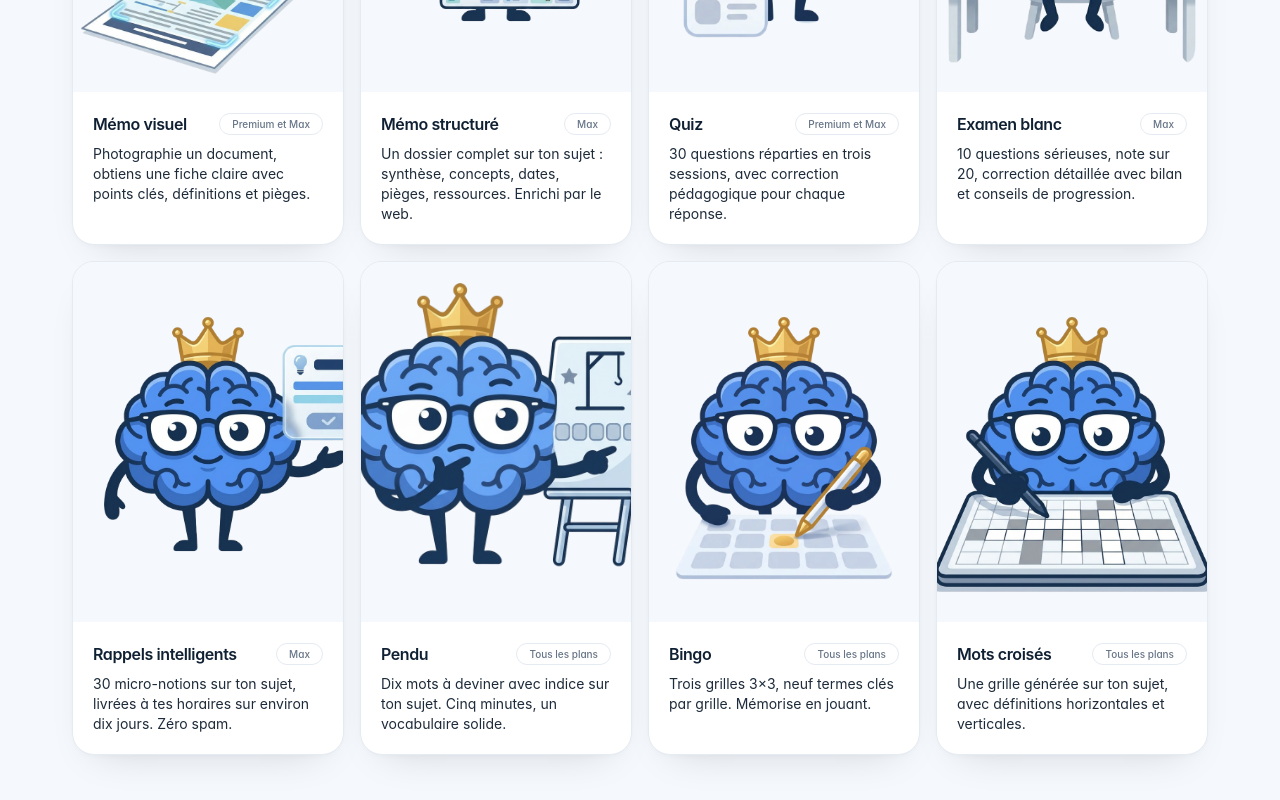
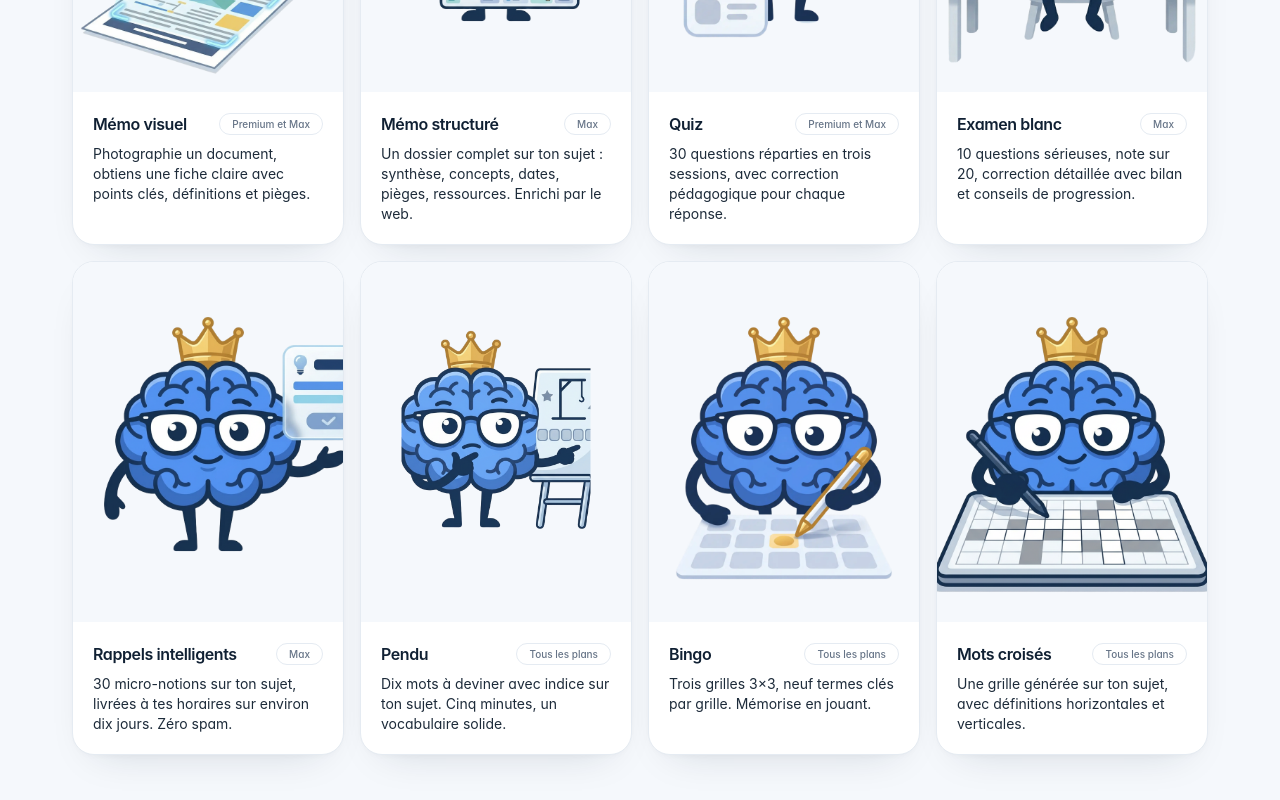
Before and after one commit to Flavien663/revizio-site, a Next.js app: page / in a window 1280 px wide. Shown: the part 2718-3518 px from the top of the page. Built offline with nearby package versions, Linux system fonts and the light colour scheme.

Commit message:
correction hangman

```diff
--- a/app/outils/page.tsx
+++ b/app/outils/page.tsx
@@ -243,12 +243,14 @@ export default function OutilsPage() {
                       aria-hidden
                       className="absolute -inset-5 rounded-[40px] bg-gradient-to-br from-accent-soft to-background-strong blur-2xl opacity-60"
                     />
-                    <div className="relative overflow-hidden rounded-3xl border border-line bg-white shadow-card">
+                    <div className="relative flex items-center justify-center overflow-hidden rounded-3xl border border-line bg-white shadow-card">
                       <Image
                         src={t.image}
                         alt={t.alt}
                         sizes="(max-width: 1024px) 80vw, 460px"
-                        className="h-auto w-full"
+                        className={`h-auto w-full ${
+                          t.slug === "pendu" ? "scale-[0.7]" : ""
+                        }`}
                         placeholder="blur"
                       />
                     </div>
--- a/app/page.tsx
+++ b/app/page.tsx
@@ -389,12 +389,14 @@ export default function Home() {
           <div className="mt-14 grid gap-4 sm:grid-cols-2 lg:grid-cols-4">
             {tools.map((t) => (
               <article key={t.name} className="group relative flex h-full flex-col overflow-hidden rounded-2xl border border-line bg-white shadow-card transition-transform hover:-translate-y-1">
-                <div className="aspect-[3/4] overflow-hidden bg-surface-soft">
+                <div className="flex aspect-[3/4] items-center justify-center overflow-hidden bg-surface-soft">
                   <Image
                     src={t.image}
                     alt={t.alt}
                     sizes="(max-width: 640px) 45vw, 260px"
-                    className="h-full w-full object-cover"
+                    className={`h-full w-full object-cover ${
+                      t.name === "Pendu" ? "scale-[0.7]" : ""
+                    }`}
                     placeholder={typeof t.image === "string" ? undefined : "blur"}
                   />
                 </div>
```
